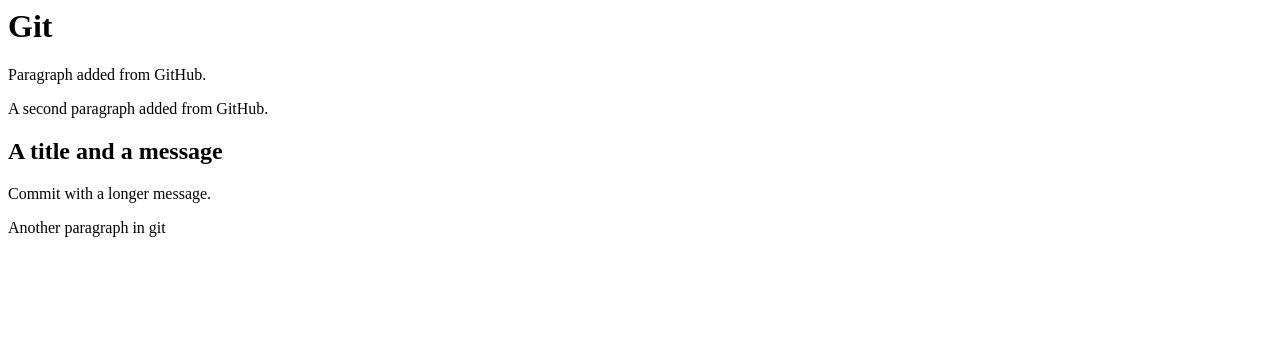
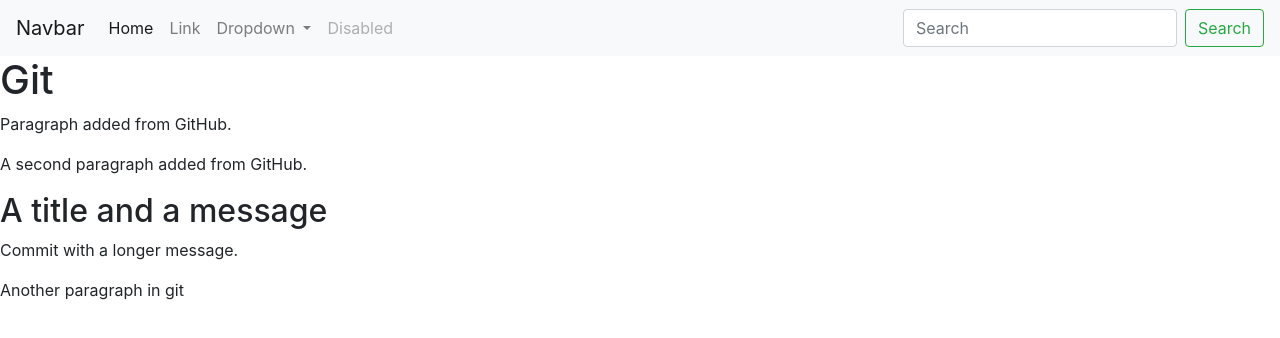
Before and after one commit to Dokpa/GitGitHubMasterclass, a plain HTML site: page index.html in a window 1280 px wide. Drawn offline with nearby package versions, Linux system fonts and the light colour scheme.

Commit message:
Add Navbar

```diff
--- a/index.html
+++ b/index.html
@@ -1,7 +1,44 @@
 <! DOCTYPE html>
 <html>
-    <head></head>
+    <head>
+    <link rel="stylesheet" href="https://stackpath.bootstrapcdn.com/bootstrap/4.4.1/css/bootstrap.min.css" integrity="sha384-Vkoo8x4CGsO3+Hhxv8T/Q5PaXtkKtu6ug5TOeNV6gBiFeWPGFN9MuhOf23Q9Ifjh" crossorigin="anonymous">
+    </head>
     <body>
+        <nav class="navbar navbar-expand-lg navbar-light bg-light">
+  <a class="navbar-brand" href="#">Navbar</a>
+  <button class="navbar-toggler" type="button" data-toggle="collapse" data-target="#navbarSupportedContent" aria-controls="navbarSupportedContent" aria-expanded="false" aria-label="Toggle navigation">
+    <span class="navbar-toggler-icon"></span>
+  </button>
+
+  <div class="collapse navbar-collapse" id="navbarSupportedContent">
+    <ul class="navbar-nav mr-auto">
+      <li class="nav-item active">
+        <a class="nav-link" href="#">Home <span class="sr-only">(current)</span></a>
+      </li>
+      <li class="nav-item">
+        <a class="nav-link" href="#">Link</a>
+      </li>
+      <li class="nav-item dropdown">
+        <a class="nav-link dropdown-toggle" href="#" id="navbarDropdown" role="button" data-toggle="dropdown" aria-haspopup="true" aria-expanded="false">
+          Dropdown
+        </a>
+        <div class="dropdown-menu" aria-labelledby="navbarDropdown">
+          <a class="dropdown-item" href="#">Action</a>
+          <a class="dropdown-item" href="#">Another action</a>
+          <div class="dropdown-divider"></div>
+          <a class="dropdown-item" href="#">Something else here</a>
+        </div>
+      </li>
+      <li class="nav-item">
+        <a class="nav-link disabled" href="#" tabindex="-1" aria-disabled="true">Disabled</a>
+      </li>
+    </ul>
+    <form class="form-inline my-2 my-lg-0">
+      <input class="form-control mr-sm-2" type="search" placeholder="Search" aria-label="Search">
+      <button class="btn btn-outline-success my-2 my-sm-0" type="submit">Search</button>
+    </form>
+  </div>
+</nav>
         <h1>Git</h1>
         <div>
             <p>Paragraph added from GitHub.</p>
@@ -16,4 +53,7 @@
         <p>Another paragraph in git</p>
 <!-- Some comments-->
     </body>
+    <script src="https://code.jquery.com/jquery-3.4.1.slim.min.js" integrity="sha384-J6qa4849blE2+poT4WnyKhv5vZF5SrPo0iEjwBvKU7imGFAV0wwj1yYfoRSJoZ+n" crossorigin="anonymous"></script>
+<script src="https://cdn.jsdelivr.net/npm/popper.js@1.16.0/dist/umd/popper.min.js" integrity="sha384-Q6E9RHvbIyZFJoft+2mJbHaEWldlvI9IOYy5n3zV9zzTtmI3UksdQRVvoxMfooAo" crossorigin="anonymous"></script>
+<script src="https://stackpath.bootstrapcdn.com/bootstrap/4.4.1/js/bootstrap.min.js" integrity="sha384-wfSDF2E50Y2D1uUdj0O3uMBJnjuUD4Ih7YwaYd1iqfktj0Uod8GCExl3Og8ifwB6" crossorigin="anonymous"></script>
 </html>
```
